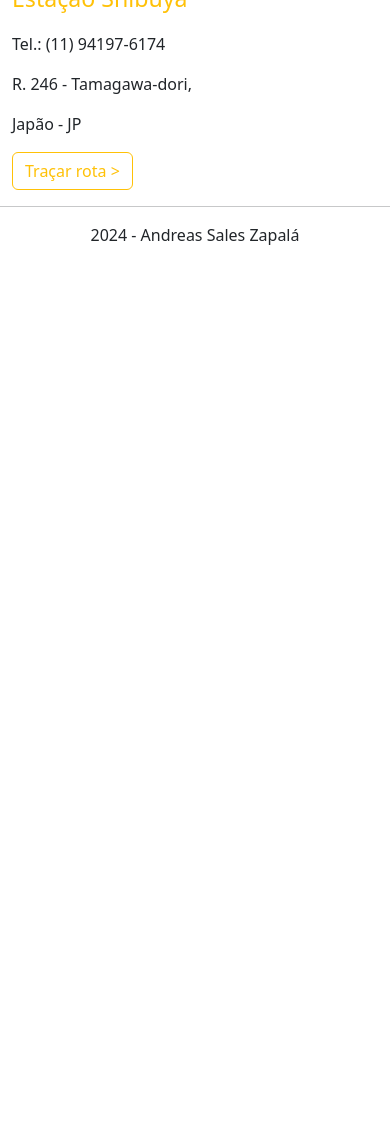
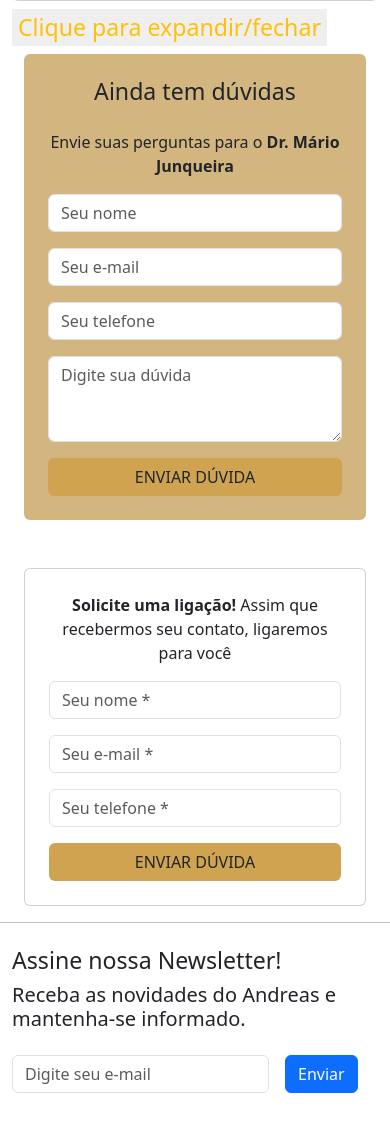
Before and after one commit to AnZapX/Estudos, a PHP site: page /PerguntasFreq.html in a window 390 px wide, after a click on "Clique para expandir/fechar". Shown: the part 2120-3250 px from the top of the page. Before the commit the page ends 2365 px from the top, so only its background shows below. Run offline with PHP 8.4, Linux system fonts and the light colour scheme.

Commit message:
Add Perguntas frequentes

```diff
--- a/CSS/style.css
+++ b/CSS/style.css
@@ -24,3 +24,38 @@
 .font-color-yellow{
     color: #ffc107;
 }
+
+.custom-button {
+    background-color: white;
+    color: #fbc82e;
+    transition: all 0.3s ease;
+}
+
+.custom-button:hover {
+    background-color: #fbc82e;
+    color: white;
+}
+
+.custom-button2 {
+    background-color: #ffcb2e;
+    color: white;
+    transition: all 0.3s ease;
+}
+
+.custom-button2:hover {
+    background-color: #f2c130;
+    color: white;
+}
+
+button{
+    border: none;
+}
+
+.sendBtn{
+    background-color: #d0a350;
+}
+
+.bg-sendDuv{
+    background-color: #d3b57f;
+    border: none;
+}
--- a/CirurgiaSeg.html
+++ b/CirurgiaSeg.html
@@ -12,7 +12,7 @@
 </head>
 <body>
   <header class="navbar navbar-expand-lg bg-header fixed-top">
-    <div class="col-md-7">
+    <div class="col-md-5">
       <div class="container-fluid d-flex justify-content-between align-items-center">
         <button class="navbar-toggler" type="button" data-bs-toggle="collapse" data-bs-target="#navbarNav"
           aria-controls="navbarNav" aria-expanded="false" aria-label="Toggle navigation">
@@ -32,11 +32,11 @@
           <a class="nav-link" href="#"><i class="bi bi-whatsapp"> (11) 9 4197-6174</i></a>
         </li>
         <li class="nav-item">
-          <a class="nav-link" href="#"><button type="button" class="btn btn-outline-warning font-color">Ligamos pra
+          <a class="nav-link" href="#"><button type="button" class="btn btn-outline-warning custom-button">Ligamos pra
               você</button></a>
         </li>
         <li class="nav-item">
-          <a class="nav-link" href="#"><button type="button" class="btn btn-outline-warning font-color">Agendar consulta</button></a>
+          <a class="nav-link" href="#"><button type="button" class="btn btn-outline-warning custom-button2">Agendar consulta</button></a>
         </li>
         <li class="nav-item">
           <a class="nav-link" href="#"><i class="bi bi-instagram fs-4"></i></a>
--- a/Dev.html
+++ b/Dev.html
@@ -12,7 +12,7 @@
 </head>
 <body>
   <header class="navbar navbar-expand-lg bg-header fixed-top">
-    <div class="col-md-7">
+    <div class="col-md-5">
       <div class="container-fluid d-flex justify-content-between align-items-center">
         <button class="navbar-toggler" type="button" data-bs-toggle="collapse" data-bs-target="#navbarNav"
           aria-controls="navbarNav" aria-expanded="false" aria-label="Toggle navigation">
@@ -32,11 +32,11 @@
           <a class="nav-link" href="#"><i class="bi bi-whatsapp"> (11) 9 4197-6174</i></a>
         </li>
         <li class="nav-item">
-          <a class="nav-link" href="#"><button type="button" class="btn btn-outline-warning font-color">Ligamos pra
+          <a class="nav-link" href="#"><button type="button" class="btn btn-outline-warning custom-button">Ligamos pra
               você</button></a>
         </li>
         <li class="nav-item">
-          <a class="nav-link" href="#"><button type="button" class="btn btn-outline-warning font-color">Agendar consulta</button></a>
+          <a class="nav-link" href="#"><button type="button" class="btn btn-outline-warning custom-button2">Agendar consulta</button></a>
         </li>
         <li class="nav-item">
           <a class="nav-link" href="#"><i class="bi bi-instagram fs-4"></i></a>
--- a/FaleConosco.html
+++ b/FaleConosco.html
@@ -14,7 +14,7 @@
 
 <body>
   <header class="navbar navbar-expand-lg bg-header fixed-top">
-    <div class="col-md-7">
+    <div class="col-md-5">
       <div class="container-fluid d-flex justify-content-between align-items-center">
         <button class="navbar-toggler" type="button" data-bs-toggle="collapse" data-bs-target="#navbarNav"
           aria-controls="navbarNav" aria-expanded="false" aria-label="Toggle navigation">
@@ -34,11 +34,11 @@
           <a class="nav-link" href="#"><i class="bi bi-whatsapp"> (11) 9 4197-6174</i></a>
         </li>
         <li class="nav-item">
-          <a class="nav-link" href="#"><button type="button" class="btn btn-outline-warning font-color">Ligamos pra
+          <a class="nav-link" href="#"><button type="button" class="btn btn-outline-warning custom-button">Ligamos pra
               você</button></a>
         </li>
         <li class="nav-item">
-          <a class="nav-link" href="#"><button type="button" class="btn btn-outline-warning font-color">Agendar
+          <a class="nav-link" href="#"><button type="button" class="btn btn-outline-warning custom-button2">Agendar
               consulta</button></a>
         </li>
         <li class="nav-item">
--- a/PerguntasFreq.html
+++ b/PerguntasFreq.html
@@ -8,14 +8,14 @@
     <link href="https://cdn.jsdelivr.net/npm/bootstrap@5.3.3/dist/css/bootstrap.min.css" rel="stylesheet"
         integrity="sha384-QWTKZyjpPEjISv5WaRU9OFeRpok6YctnYmDr5pNlyT2bRjXh0JMhjY6hW+ALEwIH" crossorigin="anonymous">
     <link rel="stylesheet" href="https://cdn.jsdelivr.net/npm/bootstrap-icons@1.11.3/font/bootstrap-icons.min.css">
-    <link href="https://cdn.jsdelivr.net/npm/bootstrap@5.3.3/dist/css/bootstrap.min.css" rel="stylesheet">
+    <link href="https://cdn.jsdelivr.net/npm/bootstrap@5.3.1/dist/css/bootstrap.min.css" rel="stylesheet">
     <link rel="stylesheet" href="CSS/style.css">
     <title>Desenvolvedor</title>
 </head>
 
 <body>
     <header class="navbar navbar-expand-lg bg-header fixed-top">
-        <div class="col-md-7">
+        <div class="col-md-5">
             <div class="container-fluid d-flex justify-content-between align-items-center">
                 <button class="navbar-toggler" type="button" data-bs-toggle="collapse" data-bs-target="#navbarNav"
                     aria-controls="navbarNav" aria-expanded="false" aria-label="Toggle navigation">
@@ -36,12 +36,12 @@
                 </li>
                 <li class="nav-item">
                     <a class="nav-link" href="#"><button type="button"
-                            class="btn btn-outline-warning font-color">Ligamos pra
+                            class="btn btn-outline-warning custom-button">Ligamos pra
                             você</button></a>
                 </li>
                 <li class="nav-item">
                     <a class="nav-link" href="#"><button type="button"
-                            class="btn btn-outline-warning font-color">Agendar consulta</button></a>
+                            class="btn btn-outline-warning custom-button2">Agendar consulta</button></a>
                 </li>
                 <li class="nav-item">
                     <a class="nav-link" href="#"><i class="bi bi-instagram fs-4"></i></a>
@@ -150,20 +150,168 @@
     <hr>
 
     <div class="container mt-5">
-        <h2>Exemplo de Collapse com Bootstrap</h2>
+        <div class="row d-flex justify-content-start">
+            <div class="col-md-6">
+                <!-- Botão para controlar o Collapse -->
+                <button class="fs-3 text-warning mb-2" type="button" data-bs-toggle="collapse" data-bs-target="#conteudo">
+                    Clique para expandir/fechar
+                </button>
 
-        <!-- Botão para controlar o Collapse -->
-        <button class="btn btn-primary" type="button" data-bs-toggle="collapse" data-bs-target="#conteudo" aria-expanded="false" aria-controls="conteudo">
-            Clique para expandir/fechar
-        </button>
+                <!-- Conteúdo que será ocultado ou expandido -->
+                <div id="conteudo" class="collapse mb-2">
+                    <div class="card card-body">
+                        Este é o conteúdo oculto do painel. Você pode adicionar qualquer conteúdo aqui, como texto, imagens, links, etc.
+                    </div>
+                </div>
+                <!-- Botão para controlar o Collapse -->
+                <button class="fs-3 text-warning mb-2" type="button" data-bs-toggle="collapse" data-bs-target="#conteudo2">
+                    Clique para expandir/fechar
+                </button>
 
-        <!-- Conteúdo que será ocultado ou expandido -->
-        <div id="conteudo" class="collapse mt-3">
-            <div class="card card-body">
-                Este é o conteúdo oculto do painel. Você pode adicionar qualquer conteúdo aqui, como texto, imagens, links, etc.
+                <!-- Conteúdo que será ocultado ou expandido -->
+                <div id="conteudo2" class="collapse mb-2">
+                    <div class="card card-body">
+                        Este é o conteúdo oculto do painel. Você pode adicionar qualquer conteúdo aqui, como texto, imagens, links, etc.
+                    </div>
+                </div>
+                <!-- Botão para controlar o Collapse -->
+                <button class="fs-3 text-warning mb-2" type="button" data-bs-toggle="collapse" data-bs-target="#conteudo">
+                    Clique para expandir/fechar
+                </button>
+
+                <!-- Conteúdo que será ocultado ou expandido -->
+                <div id="conteudo" class="collapse mb-2">
+                    <div class="card card-body">
+                        Este é o conteúdo oculto do painel. Você pode adicionar qualquer conteúdo aqui, como texto, imagens, links, etc.
+                    </div>
+                </div>
+                <!-- Botão para controlar o Collapse -->
+                <button class="fs-3 text-warning mb-2" type="button" data-bs-toggle="collapse" data-bs-target="#conteudo2">
+                    Clique para expandir/fechar
+                </button>
+
+                <!-- Conteúdo que será ocultado ou expandido -->
+                <div id="conteudo2" class="collapse mb-2">
+                    <div class="card card-body">
+                        Este é o conteúdo oculto do painel. Você pode adicionar qualquer conteúdo aqui, como texto, imagens, links, etc.
+                    </div>
+                </div>
+                <!-- Botão para controlar o Collapse -->
+                <button class="fs-3 text-warning mb-2" type="button" data-bs-toggle="collapse" data-bs-target="#conteudo">
+                    Clique para expandir/fechar
+                </button>
+
+                <!-- Conteúdo que será ocultado ou expandido -->
+                <div id="conteudo" class="collapse mb-2">
+                    <div class="card card-body">
+                        Este é o conteúdo oculto do painel. Você pode adicionar qualquer conteúdo aqui, como texto, imagens, links, etc.
+                    </div>
+                </div>
+                <!-- Botão para controlar o Collapse -->
+                <button class="fs-3 text-warning mb-2" type="button" data-bs-toggle="collapse" data-bs-target="#conteudo2">
+                    Clique para expandir/fechar
+                </button>
+
+                <!-- Conteúdo que será ocultado ou expandido -->
+                <div id="conteudo2" class="collapse mb-2">
+                    <div class="card card-body">
+                        Este é o conteúdo oculto do painel. Você pode adicionar qualquer conteúdo aqui, como texto, imagens, links, etc.
+                    </div>
+                </div>
+                <!-- Botão para controlar o Collapse -->
+                <button class="fs-3 text-warning mb-2" type="button" data-bs-toggle="collapse" data-bs-target="#conteudo">
+                    Clique para expandir/fechar
+                </button>
+
+                <!-- Conteúdo que será ocultado ou expandido -->
+                <div id="conteudo" class="collapse mb-2">
+                    <div class="card card-body">
+                        Este é o conteúdo oculto do painel. Você pode adicionar qualquer conteúdo aqui, como texto, imagens, links, etc.
+                    </div>
+                </div>
+                <!-- Botão para controlar o Collapse -->
+                <button class="fs-3 text-warning mb-2" type="button" data-bs-toggle="collapse" data-bs-target="#conteudo2">
+                    Clique para expandir/fechar
+                </button>
+
+                <!-- Conteúdo que será ocultado ou expandido -->
+                <div id="conteudo2" class="collapse mb-2">
+                    <div class="card card-body">
+                        Este é o conteúdo oculto do painel. Você pode adicionar qualquer conteúdo aqui, como texto, imagens, links, etc.
+                    </div>
+                </div>
+                <!-- Botão para controlar o Collapse -->
+                <button class="fs-3 text-warning mb-2" type="button" data-bs-toggle="collapse" data-bs-target="#conteudo">
+                    Clique para expandir/fechar
+                </button>
+
+                <!-- Conteúdo que será ocultado ou expandido -->
+                <div id="conteudo" class="collapse mb-2">
+                    <div class="card card-body">
+                        Este é o conteúdo oculto do painel. Você pode adicionar qualquer conteúdo aqui, como texto, imagens, links, etc.
+                    </div>
+                </div>
+                <!-- Botão para controlar o Collapse -->
+                <button class="fs-3 text-warning mb-2" type="button" data-bs-toggle="collapse" data-bs-target="#conteudo2">
+                    Clique para expandir/fechar
+                </button>
+
+                <!-- Conteúdo que será ocultado ou expandido -->
+                <div id="conteudo2" class="collapse mb-2">
+                    <div class="card card-body">
+                        Este é o conteúdo oculto do painel. Você pode adicionar qualquer conteúdo aqui, como texto, imagens, links, etc.
+                    </div>
+                </div>
+            </div>
+
+            <div class="col-md-6">
+                <div class="container">
+                    <div class="card p-4 bg-sendDuv">
+                        <h3 class="text-center mb-4">Ainda tem dúvidas</h3>
+                        <p class="text-center">Envie suas perguntas para o <strong>Dr. Mário Junqueira</strong></p>
+                        <form>
+                            <div class="mb-3">
+                                <input type="text" class="form-control" id="name" placeholder="Seu nome" required>
+                            </div>
+                            <div class="mb-3">
+                                <input type="email" class="form-control" id="email" placeholder="Seu e-mail" required>
+                            </div>
+                            <div class="mb-3">
+                                <input type="tel" class="form-control" id="phone" placeholder="Seu telefone" required>
+                            </div>
+                            <div class="mb-3">
+                                <textarea class="form-control" id="doubt" rows="3" placeholder="Digite sua dúvida" required></textarea>
+                            </div>
+                            <div class="text-center">
+                                <button type="submit" class="btn btn w-100 sendBtn">ENVIAR DÚVIDA</button>
+                            </div>
+                        </form>
+                    </div>
+                </div>
+                <div class="container mt-5">
+                    <div class="card p-4">
+
+                        <p class="text-center"><b>Solicite uma ligação!</b> Assim que recebermos seu contato, ligaremos para você</p>
+                        <form>
+                            <div class="mb-3">
+                                <input type="text" class="form-control" id="name" placeholder="Seu nome *" required>
+                            </div>
+                            <div class="mb-3">
+                                <input type="email" class="form-control" id="email" placeholder="Seu e-mail *" required>
+                            </div>
+                            <div class="mb-3">
+                                <input type="tel" class="form-control" id="phone" placeholder="Seu telefone *" required>
+                            </div>
+                            <div class="text-center">
+                                <button type="submit" class="btn btn w-100 sendBtn">ENVIAR DÚVIDA</button>
+                            </div>
+                        </form>
+                    </div>
+                </div>
             </div>
         </div>
     </div>
+
 
     <hr>
     <div class="container mb-4 mt-4">
@@ -201,8 +349,8 @@
             <span>2024 - Andreas Sales Zapalá</span>
         </div>
     </footer>
-    <script src="https://cdn.jsdelivr.net/npm/bootstrap@5.3.3/dist/js/bootstrap.bundle.min.js"
-  integrity="sha384-YvpcrYf0tY3lHB60NNkmXc5s9fDVZLESaAA55NDzOxhy9GkcIdslK1eN7N6jIeHz" crossorigin="anonymous"></script>
-  <script src="https://cdn.jsdelivr.net/npm/bootstrap@5.3.3/dist/js/bootstrap.bundle.min.js"></script>
+
+    <script src="https://cdn.jsdelivr.net/npm/bootstrap@5.3.1/dist/js/bootstrap.bundle.min.js"></script>
+
 </body>
 </html>
```
Also changed, not shown: index.html (+5 -9 lines).
